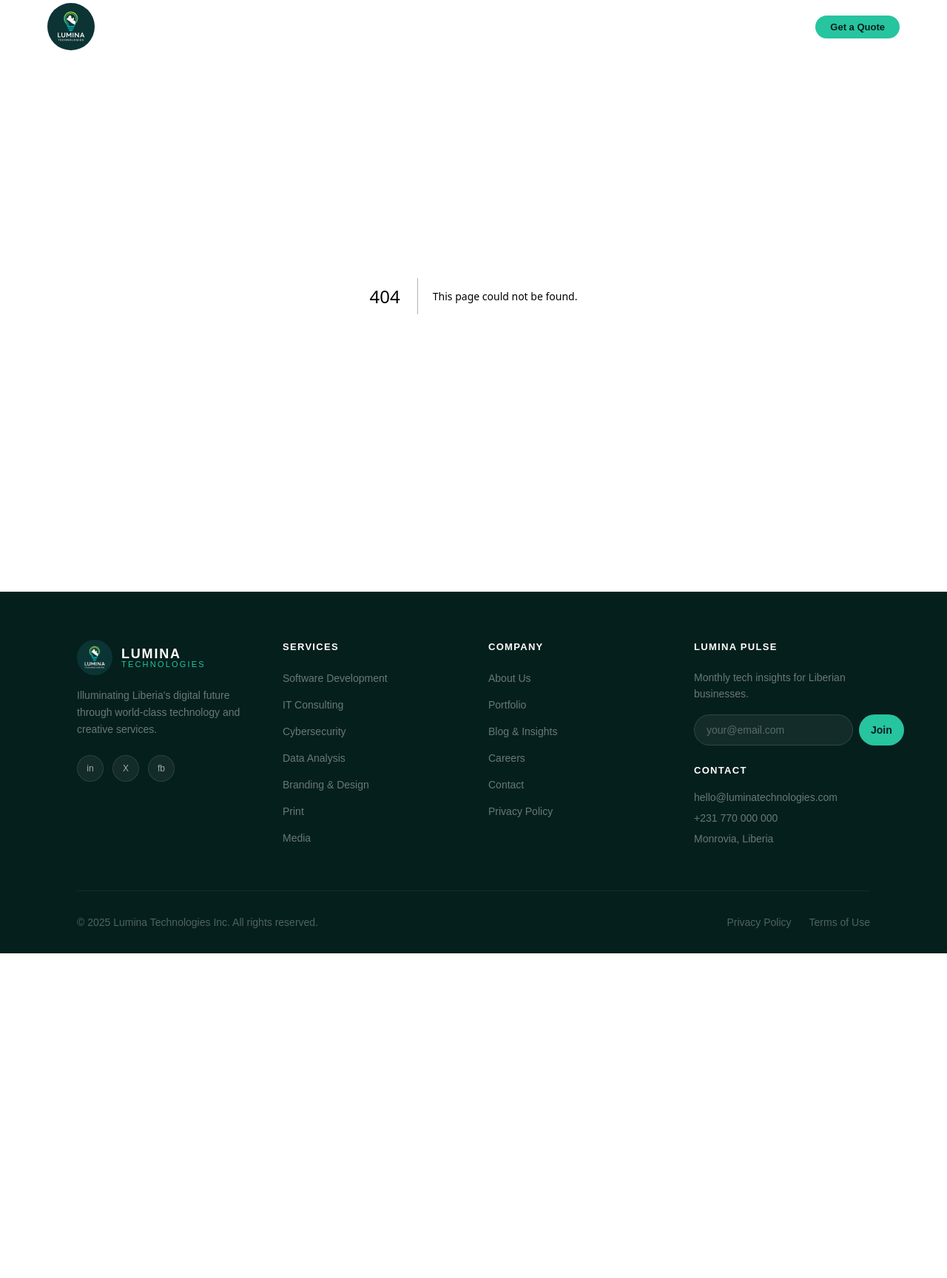
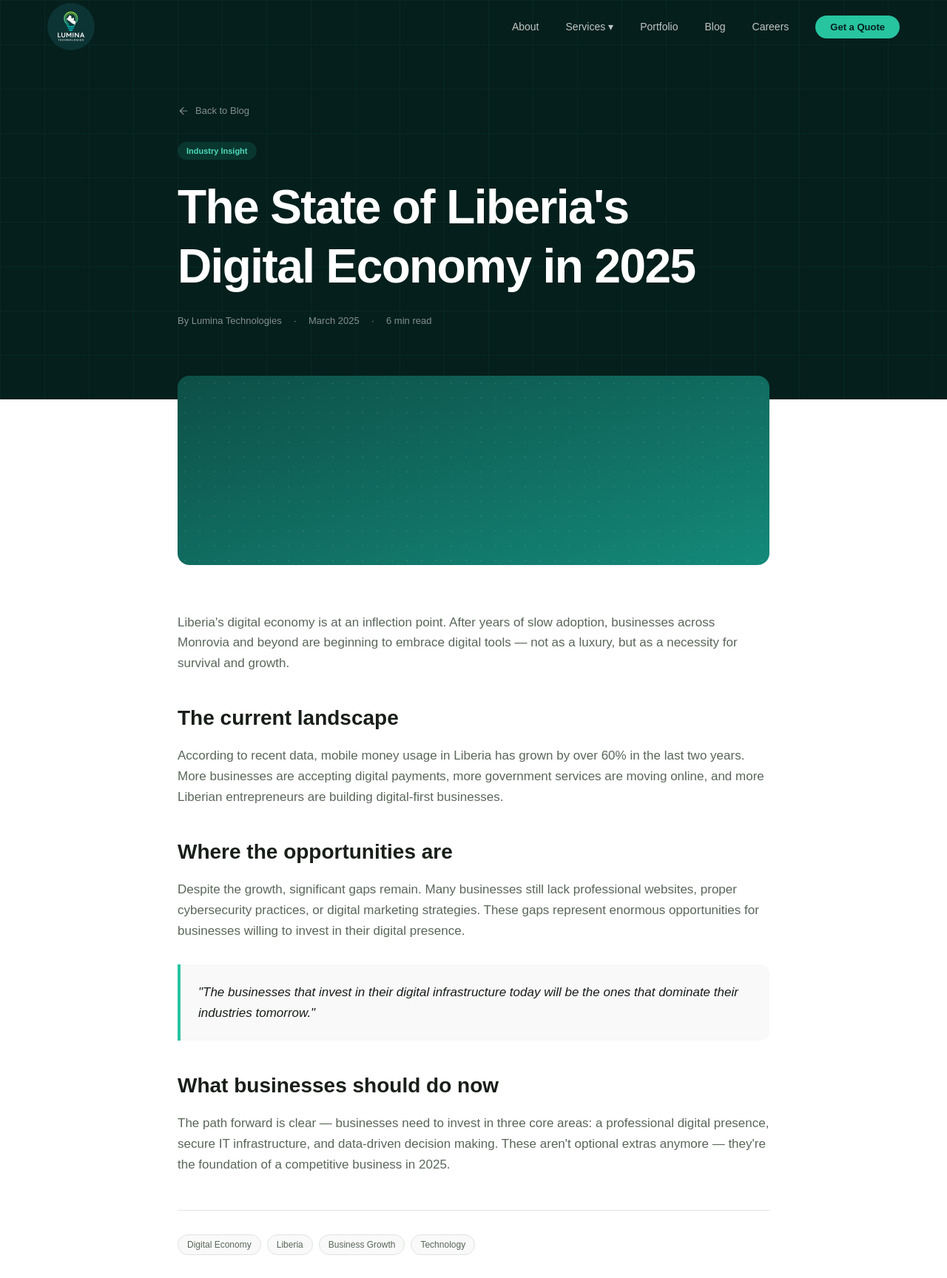
Before and after one commit to Ingenious21/lumina-website, a Next.js app: page /blog/brand-identity-mistakes in a window 1280 px wide. Before the commit this address had no page. Shown: the top 1728 px of the page at 74% size. Before the commit the page ends 1289 px from the top, so only its background shows below. Built offline with nearby package versions, Linux system fonts and the light colour scheme.

Commit message:
add blog post page

```diff
--- /dev/null
+++ b/app/blog/[slug]/page.tsx
@@ -0,0 +1,127 @@
+import Link from 'next/link'
+
+export default function BlogPostPage({ params }: { params: { slug: string } }) {
+  return (
+    <main>
+      {/* HERO */}
+      <section className="bg-[#051f1c] pt-[140px] pb-24 px-[5%] relative overflow-hidden">
+        <div className="absolute inset-0 opacity-[0.06]" style={{
+          backgroundImage: 'linear-gradient(rgba(39,196,160,1) 1px, transparent 1px), linear-gradient(90deg, rgba(39,196,160,1) 1px, transparent 1px)',
+          backgroundSize: '60px 60px'
+        }}></div>
+        <div className="relative z-10 max-w-[800px] mx-auto">
+          <Link href="/blog" className="inline-flex items-center gap-2 text-white/50 hover:text-white text-[13px] mb-8 transition-colors">
+            <svg width="16" height="16" viewBox="0 0 24 24" fill="none">
+              <path d="M19 12H5M5 12L12 19M5 12L12 5" stroke="currentColor" strokeWidth="1.8" strokeLinecap="round" strokeLinejoin="round"/>
+            </svg>
+            Back to Blog
+          </Link>
+          <div className="flex items-center gap-3 mb-6">
+            <span className="text-[11px] font-bold px-3 py-1 rounded-full bg-[#27c4a0]/15 text-[#4dd9b8]">
+              Industry Insight
+            </span>
+          </div>
+          <h1 className="font-display text-[clamp(32px,5vw,64px)] font-extrabold text-white leading-tight tracking-tight mb-6">
+            The State of Liberia's Digital Economy in 2025
+          </h1>
+          <div className="flex items-center gap-4 text-white/50 text-[13px]">
+            <span>By Lumina Technologies</span>
+            <span>·</span>
+            <span>March 2025</span>
+            <span>·</span>
+            <span>6 min read</span>
+          </div>
+        </div>
+      </section>
+
+      {/* COVER IMAGE */}
+      <div className="px-[5%]">
+        <div className="max-w-[800px] mx-auto -mt-8">
+          <div className="w-full h-64 bg-gradient-to-br from-[#0d4f47] to-[#138a7a] rounded-2xl relative overflow-hidden">
+            <div className="absolute inset-0 opacity-10" style={{
+              backgroundImage: 'radial-gradient(circle, rgba(255,255,255,0.8) 1px, transparent 1px)',
+              backgroundSize: '20px 20px'
+            }}></div>
+          </div>
+        </div>
+      </div>
+
+      {/* CONTENT */}
+      <section className="bg-white py-16 px-[5%]">
+        <div className="max-w-[800px] mx-auto">
+          <div className="prose prose-lg max-w-none">
+
+            <p className="text-[#5a665a] text-[17px] font-light leading-relaxed mb-6">
+              Liberia's digital economy is at an inflection point. After years of slow adoption, businesses across Monrovia and beyond are beginning to embrace digital tools — not as a luxury, but as a necessity for survival and growth.
+            </p>
+
+            <h2 className="font-display text-[28px] font-bold text-[#181e18] mt-10 mb-4">
+              The current landscape
+            </h2>
+            <p className="text-[#5a665a] text-[17px] font-light leading-relaxed mb-6">
+              According to recent data, mobile money usage in Liberia has grown by over 60% in the last two years. More businesses are accepting digital payments, more government services are moving online, and more Liberian entrepreneurs are building digital-first businesses.
+            </p>
+
+            <h2 className="font-display text-[28px] font-bold text-[#181e18] mt-10 mb-4">
+              Where the opportunities are
+            </h2>
+            <p className="text-[#5a665a] text-[17px] font-light leading-relaxed mb-6">
+              Despite the growth, significant gaps remain. Many businesses still lack professional websites, proper cybersecurity practices, or digital marketing strategies. These gaps represent enormous opportunities for businesses willing to invest in their digital presence.
+            </p>
+
+            <div className="bg-[#f8f9f8] border-l-4 border-[#27c4a0] rounded-r-xl p-6 my-8">
+              <p className="text-[#181e18] text-[17px] font-medium leading-relaxed italic">
+                "The businesses that invest in their digital infrastructure today will be the ones that dominate their industries tomorrow."
+              </p>
+            </div>
+
+            <h2 className="font-display text-[28px] font-bold text-[#181e18] mt-10 mb-4">
+              What businesses should do now
+            </h2>
+            <p className="text-[#5a665a] text-[17px] font-light leading-relaxed mb-6">
+              The path forward is clear — businesses need to invest in three core areas: a professional digital presence, secure IT infrastructure, and data-driven decision making. These aren't optional extras anymore — they're the foundation of a competitive business in 2025.
+            </p>
+
+          </div>
+
+          {/* Tags */}
+          <div className="flex flex-wrap gap-2 mt-12 pt-8 border-t border-[#e0e4e0]">
+            {['Digital Economy', 'Liberia', 'Business Growth', 'Technology'].map((tag) => (
+              <span key={tag} className="text-[12px] font-medium text-[#5a665a] bg-[#f8f9f8] border border-[#e0e4e0] px-3 py-1 rounded-full">
+                {tag}
+              </span>
+            ))}
+          </div>
+
+          {/* Author */}
+          <div className="flex items-center gap-5 mt-8 p-6 bg-[#f8f9f8] border border-[#e0e4e0] rounded-2xl">
+            <img
+              src="/logo.png"
+              alt="Lumina Technologies"
+              className="w-14 h-14 rounded-full object-cover flex-shrink-0"
+            />
+            <div>
+              <div className="font-display font-bold text-[#181e18] mb-1">Lumina Technologies</div>
+              <div className="text-[#5a665a] text-[14px] font-light">
+                Insights and perspectives from Liberia's leading technology and creative agency.
+              </div>
+            </div>
+          </div>
+        </div>
+      </section>
+
+      {/* CTA */}
+      <section className="bg-[#f8f9f8] py-16 px-[5%] border-t border-[#e0e4e0]">
+        <div className="max-w-[800px] mx-auto flex flex-col md:flex-row justify-between items-center gap-6">
+          <div>
+            <div className="font-display font-bold text-[#181e18] text-[18px] mb-1">Ready to grow your business digitally?</div>
+            <div className="text-[#5a665a] text-[14px] font-light">Let's talk about what Lumina can do for you.</div>
+          </div>
+          <Link href="/contact" className="inline-flex items-center gap-2 bg-[#0d4f47] text-white px-6 py-3.5 rounded-xl font-bold text-[14px] hover:bg-[#0f6b60] transition-all whitespace-nowrap">
+            Get in Touch →
+          </Link>
+        </div>
+      </section>
+    </main>
+  )
+}
```
